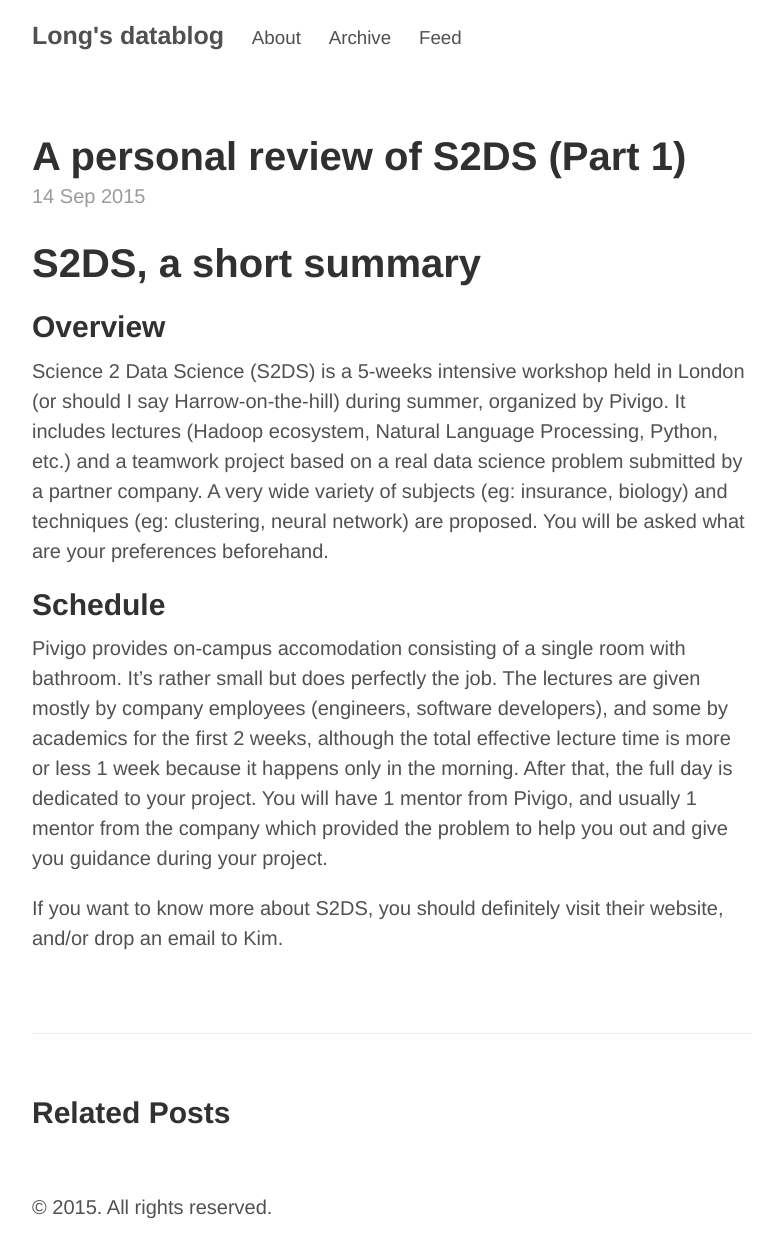
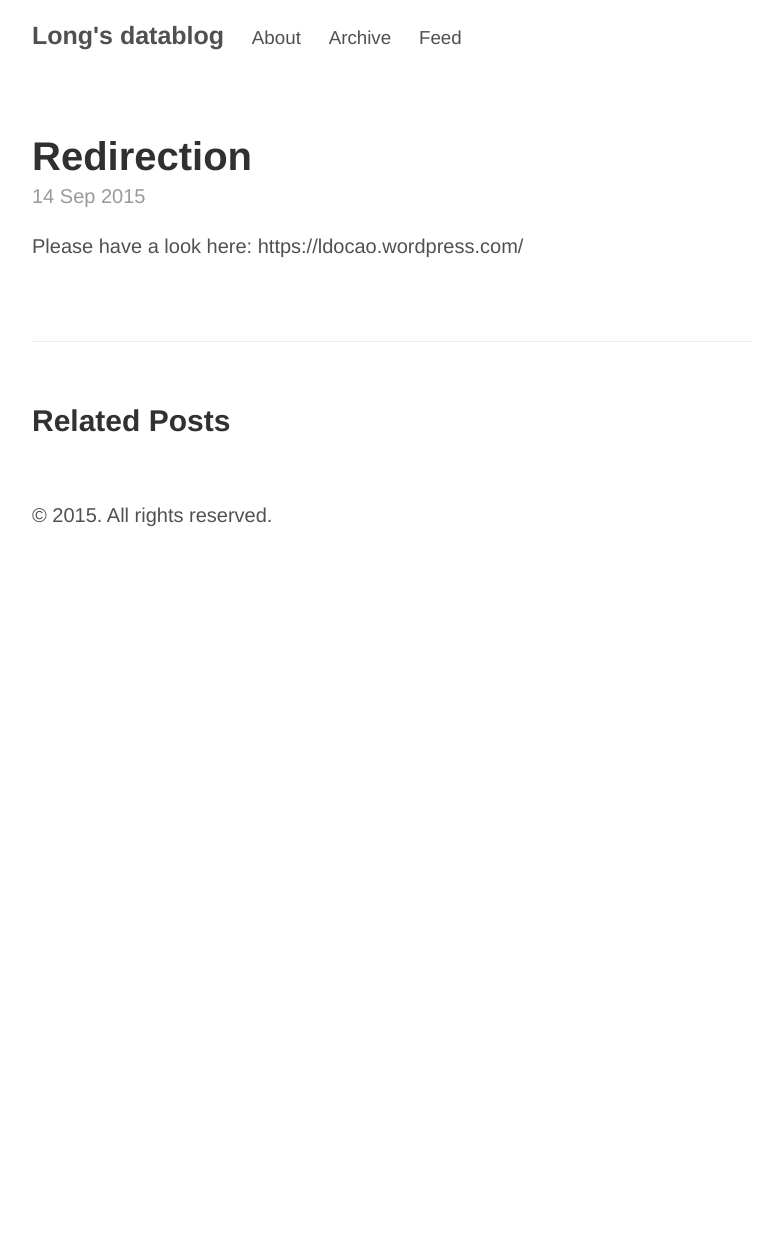
Before and after one commit to ldocao/ldocao.github.io, a Jekyll site: the page built from _posts/2015-09-14-a-personal-review-of-s2ds-part-1.md, in a window 1280 px wide. Shown: the whole page, without its empty margins (248-1023 px from the left). Built offline with Jekyll 4.4.1, drawn with Linux system fonts in a browser that asks for light colours; Markdown is read by kramdown in place of the engine named in the settings; after the commit the page ends 900 px from its top, so only the background shows below that.

Commit message:
redirect to wordpress

```diff
--- a/_posts/2015-09-14-a-personal-review-of-s2ds-part-1.md
+++ b/_posts/2015-09-14-a-personal-review-of-s2ds-part-1.md
@@ -1,16 +1,6 @@
 ---
 layout: post
-title: A personal review of S2DS (Part 1)
+title: Redirection
 ---
 
-
-
-#S2DS, a short summary
-
-##Overview
-Science 2 Data Science (S2DS) is a 5-weeks intensive workshop held in London (or should I say Harrow-on-the-hill) during summer, organized by Pivigo. It includes lectures (Hadoop ecosystem, Natural Language Processing, Python, etc.) and a teamwork project based on a real data science problem submitted by a partner company. A very wide variety of subjects (eg: insurance, biology) and techniques (eg: clustering, neural network) are proposed. You will be asked what are your preferences beforehand.
-
-##Schedule
-Pivigo provides on-campus accomodation consisting of a single room with bathroom. It's rather small but does perfectly the job. The lectures are given mostly by company employees (engineers, software developers), and some by academics for the first 2 weeks, although the total effective lecture time is more or less 1 week because it happens only in the morning. After that, the full day is dedicated to your project. You will have 1 mentor from Pivigo, and usually 1 mentor from the company which provided the problem to help you out and give you guidance during your project.
-
-If you want to know more about S2DS, you should definitely visit their website, and/or drop an email to Kim.
+Please have a look here: https://ldocao.wordpress.com/
```
